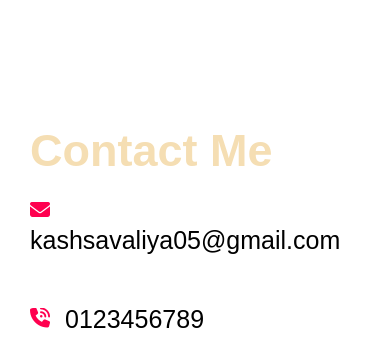
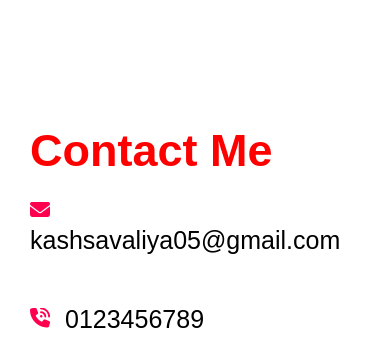
Before and after one commit to Kashyyapp/Kashyyapp.github.io, a plain HTML site: page index.html in a window 390 px wide. Shown: the part 3800-4152 px from the top of the page. Drawn offline with Linux system fonts and the light colour scheme.

Commit message:
Update style.css

```diff
--- a/style.css
+++ b/style.css
@@ -286,6 +286,7 @@ nav ul li a:hover::after{
     text-align: center;
     font-size: 14px;
     transition: height 0.5s;
+    color: white;
 }
 
 .layer h3{
@@ -534,7 +535,7 @@ form input, form textarea{
     }
 
     .contact-left h1{
-        color: wheat;
+        color: red;
         font-size: 30px;
         font-weight: 600px;
     }
@@ -668,6 +669,7 @@ form input, form textarea{
     .contact-left h1{
         font-size: 45px;
         padding-top: 0px;
+        color: red;
     }
 
     .contact-left p{
```
